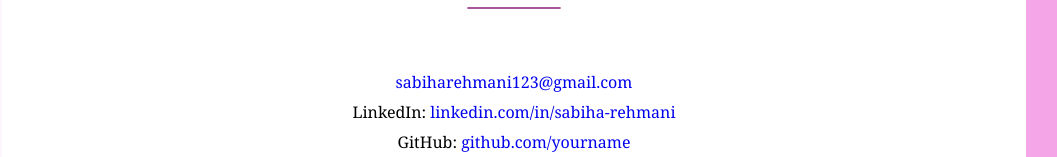
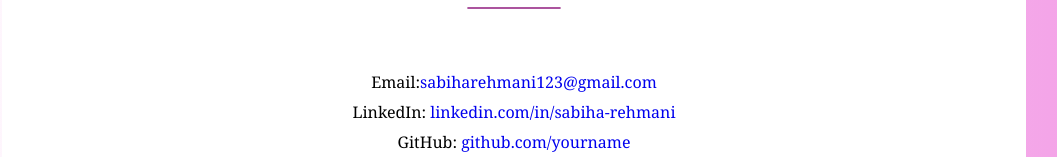
Before and after one commit to sabiharehmani/portfolio, a plain HTML site: page index.html in a window 1280 px wide. Shown: the part 2220-2377 px from the top of the page, without its empty margins (126-1183 px from the left). Drawn offline with Linux system fonts and the light colour scheme.

Commit message:
Update index.html

```diff
--- a/index.html
+++ b/index.html
@@ -121,7 +121,7 @@
     <h2>Contact</h2>
 
     <div class="contact-info">
-      <a href="mailto:sabiharehmani123@gmail.com">sabiharehmani123@gmail.com</a>
+     <p>Email:<a href="mailto:sabiharehmani123@gmail.com">sabiharehmani123@gmail.com</a></p>
 
       <p>LinkedIn: <a href="https://www.linkedin.com/in/sabiha-rehmani/" target="_blank">linkedin.com/in/sabiha-rehmani</a></p>
       <p>GitHub: <a href="https://github.com/sabiharehmani" target="_blank">github.com/yourname</a></p>
```
